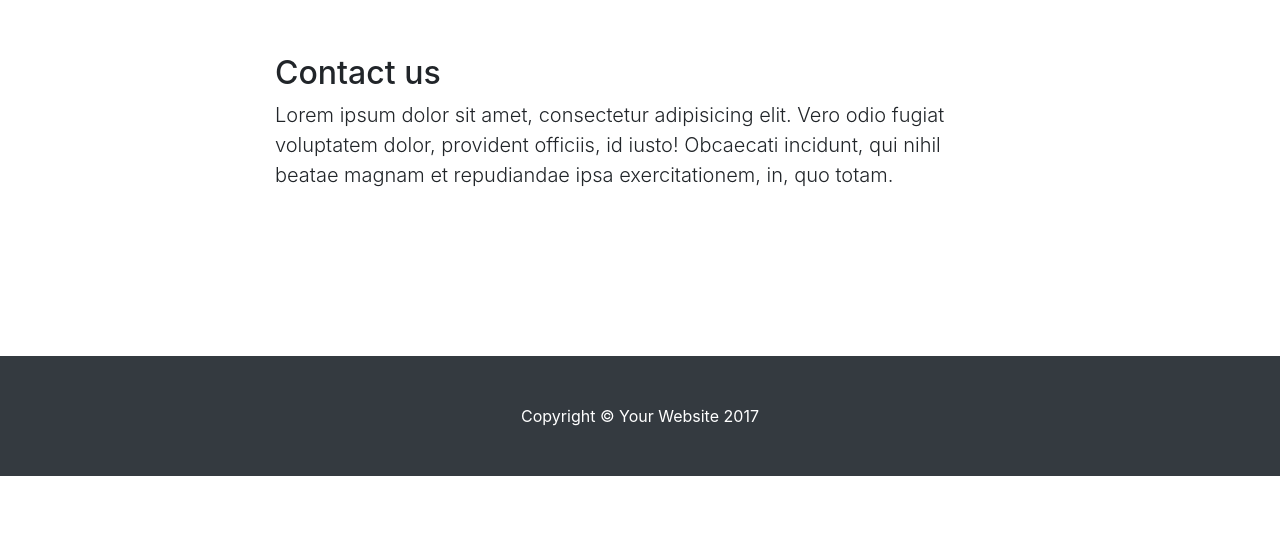
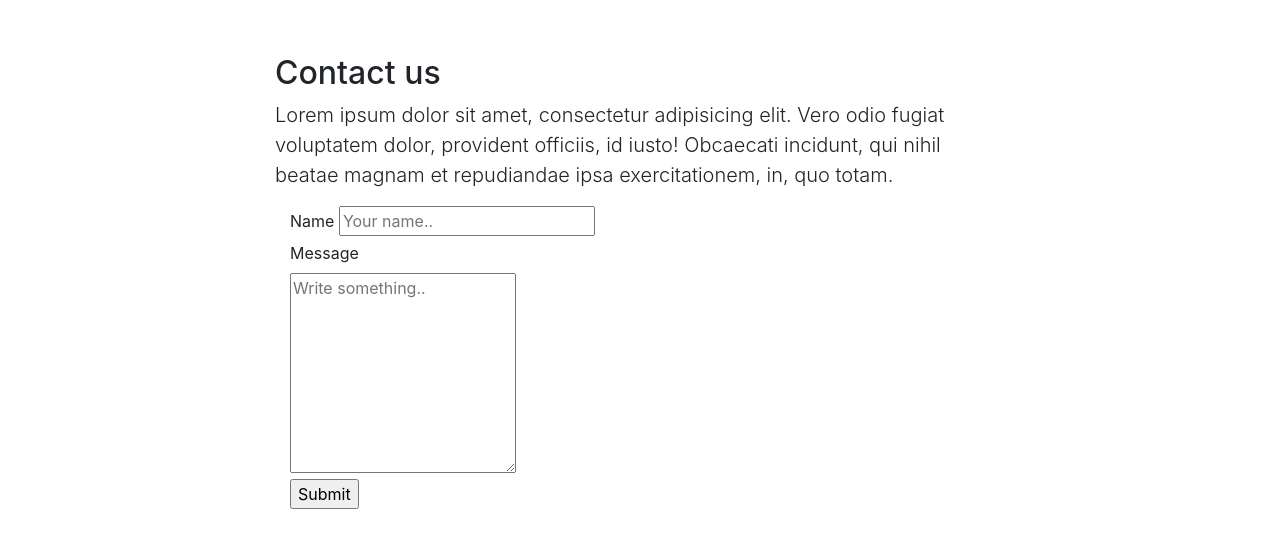
Before and after one commit to sararush/bgwebsite, a website with bundled scripts: page index.html in a window 1280 px wide. Shown: the part 4052-4600 px from the top of the page. Before the commit the page ends 4528 px from the top, so only its background shows below. Built offline with nearby package versions, Linux system fonts and the light colour scheme.

Commit message:
contact form

```diff
--- a/index.html
+++ b/index.html
@@ -104,7 +104,7 @@
           <div class="col-lg-8 mx-auto">
             <h2>Events Calendar</h2>
             <p class="lead">Lorem ipsum dolor sit amet, consectetur adipisicing elit. Vero odio fugiat voluptatem dolor, provident officiis, id iusto! Obcaecati incidunt, qui nihil beatae magnam et repudiandae ipsa exercitationem, in, quo totam.</p>
-            <iframe src="https://calendar.google.com/calendar/embed?showTz=0&amp;height=500&amp;wkst=1&amp;bgcolor=%23ffffff&amp;src=bgyearbookevents%40gmail.com&amp;color=%231B887A&amp;ctz=America%2FLos_Angeles" style="border-width:0" width="800" height="500" frameborder="0" scrolling="no"></iframe>
+            <iframe src="https://calendar.google.com/calendar/embed?showTitle=0&amp;showTz=0&amp;height=500&amp;wkst=1&amp;bgcolor=%23ffffff&amp;src=bgyearbookevents%40gmail.com&amp;color=%231B887A&amp;ctz=America%2FLos_Angeles" style="border-width:0" width="800" height="500" frameborder="0" scrolling="no"></iframe>
           </div>
         </div>
       </div>
@@ -221,6 +221,22 @@
           <div class="col-lg-8 mx-auto">
             <h2>Contact us</h2>
             <p class="lead">Lorem ipsum dolor sit amet, consectetur adipisicing elit. Vero odio fugiat voluptatem dolor, provident officiis, id iusto! Obcaecati incidunt, qui nihil beatae magnam et repudiandae ipsa exercitationem, in, quo totam.</p>
+
+            <!-- Contact Form -->
+            <div class="container">
+              <form action="/action_page.php">
+
+                <label for="fname">Name </label>
+                <input type="text" id="fname" name="firstname" placeholder="Your name..">
+
+                <br><label for="subject">Message</label>
+                <br><textarea id="subject" name="subject" placeholder="Write something.." style="height:200px"></textarea>
+
+                <br><input type="submit" value="Submit">
+
+              </form>
+            </div>
+
           </div>
         </div>
       </div>
```
